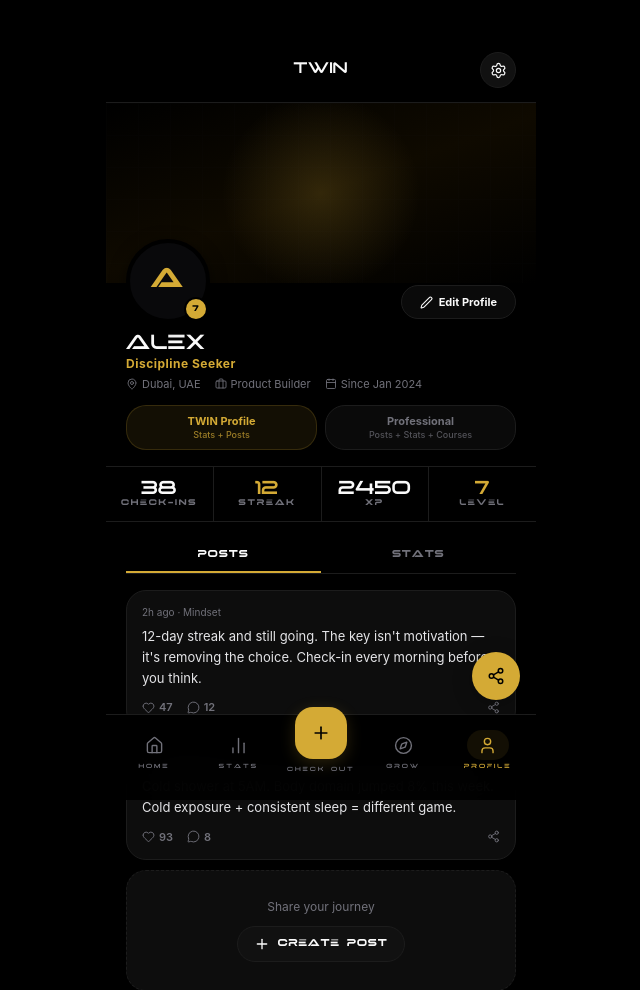
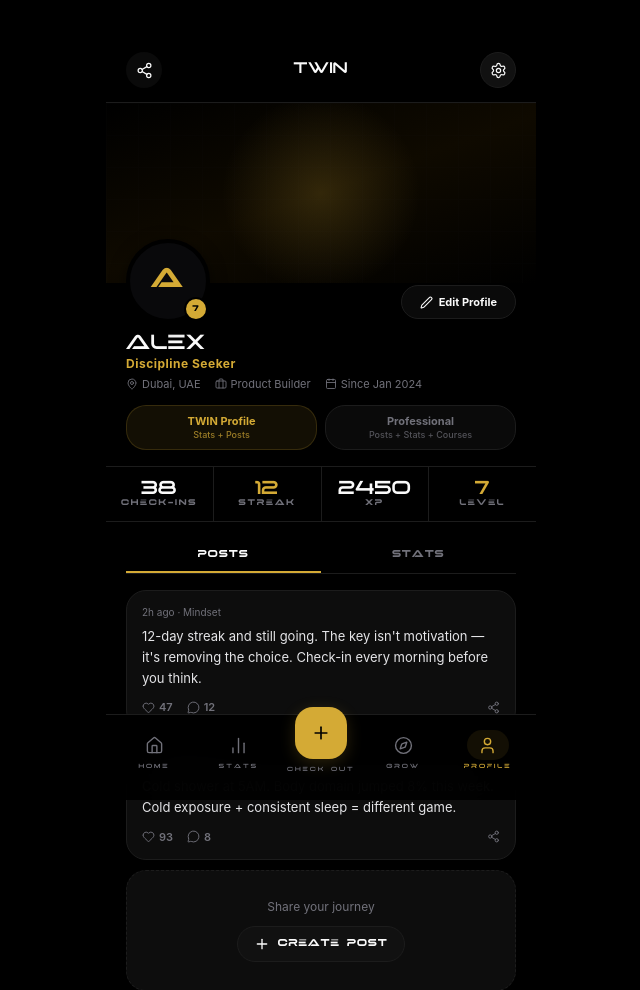
Before and after one commit to kbm20010807-png/ephas-twin-v3, a Flask app: page /profile in a window 1280 px wide. Shown: the top 990 px of the page, without its empty margins (319-959 px from the left). Run offline with Flask 3, Linux system fonts and the light colour scheme; the visitor is signed in with stand-in values (Sample User, id 1).

Commit message:
fix: move share button to topbar top-left, remove floating FAB
Co-Authored-By: Claude Sonnet 4.6 <noreply@anthropic.com>

```diff
--- a/templates/profile.html
+++ b/templates/profile.html
@@ -59,17 +59,13 @@
 .cc-title{font-size:14px;font-weight:700;color:var(--black);margin-bottom:4px;}
 .cc-meta{font-size:11px;color:var(--sub);}
 .empty-card{background:var(--card);border:1px dashed var(--border);border-radius:var(--r-lg);padding:28px;margin:0 20px 10px;text-align:center;}
-.share-fab{position:fixed;bottom:100px;right:max(16px,calc((100vw - 430px) / 2 + 16px));width:48px;height:48px;border-radius:50%;background:#09090B;display:flex;align-items:center;justify-content:center;box-shadow:0 4px 20px rgba(0,0,0,0.25);cursor:pointer;z-index:9999;border:none;}
-[data-theme="dark"] .share-fab{background:var(--gold);}
-.share-fab svg{width:18px;height:18px;stroke:#fff;fill:none;stroke-width:2;}
-[data-theme="dark"] .share-fab svg{stroke:#000;}
 .tw-foot{padding:28px 20px 16px;text-align:center;}
 </style>
 {% endblock %}
 
 {% block content %}
 <div class="topbar">
-  <div style="width:36px;"></div>
+  <button class="tb-btn" onclick="shareProfile()" style="border:none;background:var(--bg-2);cursor:pointer;"><i data-lucide="share-2"></i></button>
   <div class="tb-brand"><div class="tb-twin">TWIN</div></div>
   <a href="/settings" class="tb-btn"><i data-lucide="settings"></i></a>
 </div>
@@ -335,7 +331,6 @@
   <img src="/static/ephas_logo2.png" style="height:7px;margin:4px auto 0;display:block;opacity:.2;" class="elogo" alt="">
 </div>
 
-<button class="share-fab" onclick="shareProfile()"><i data-lucide="share-2"></i></button>
 {% endblock %}
 
 {% block scripts %}
```
